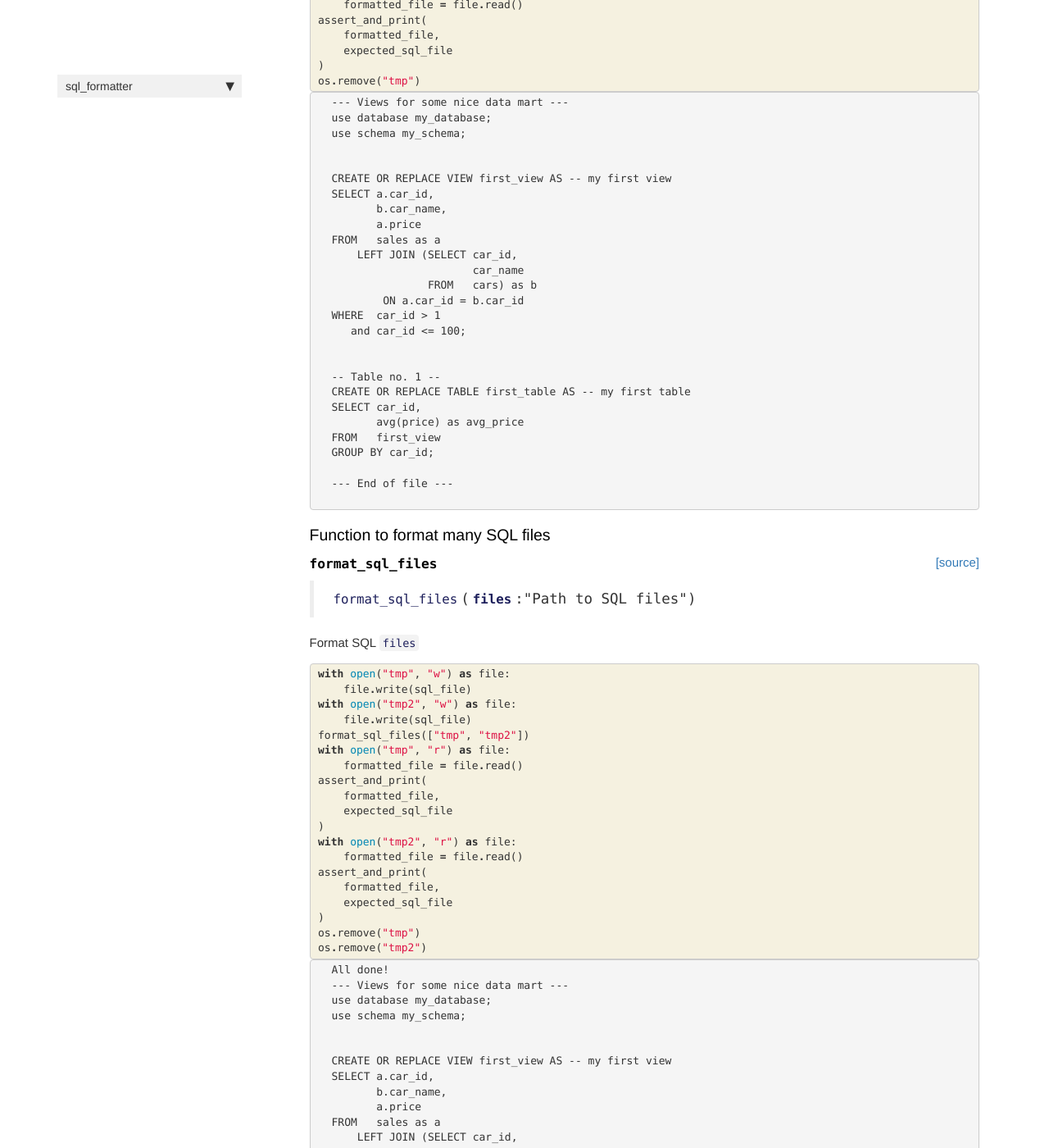
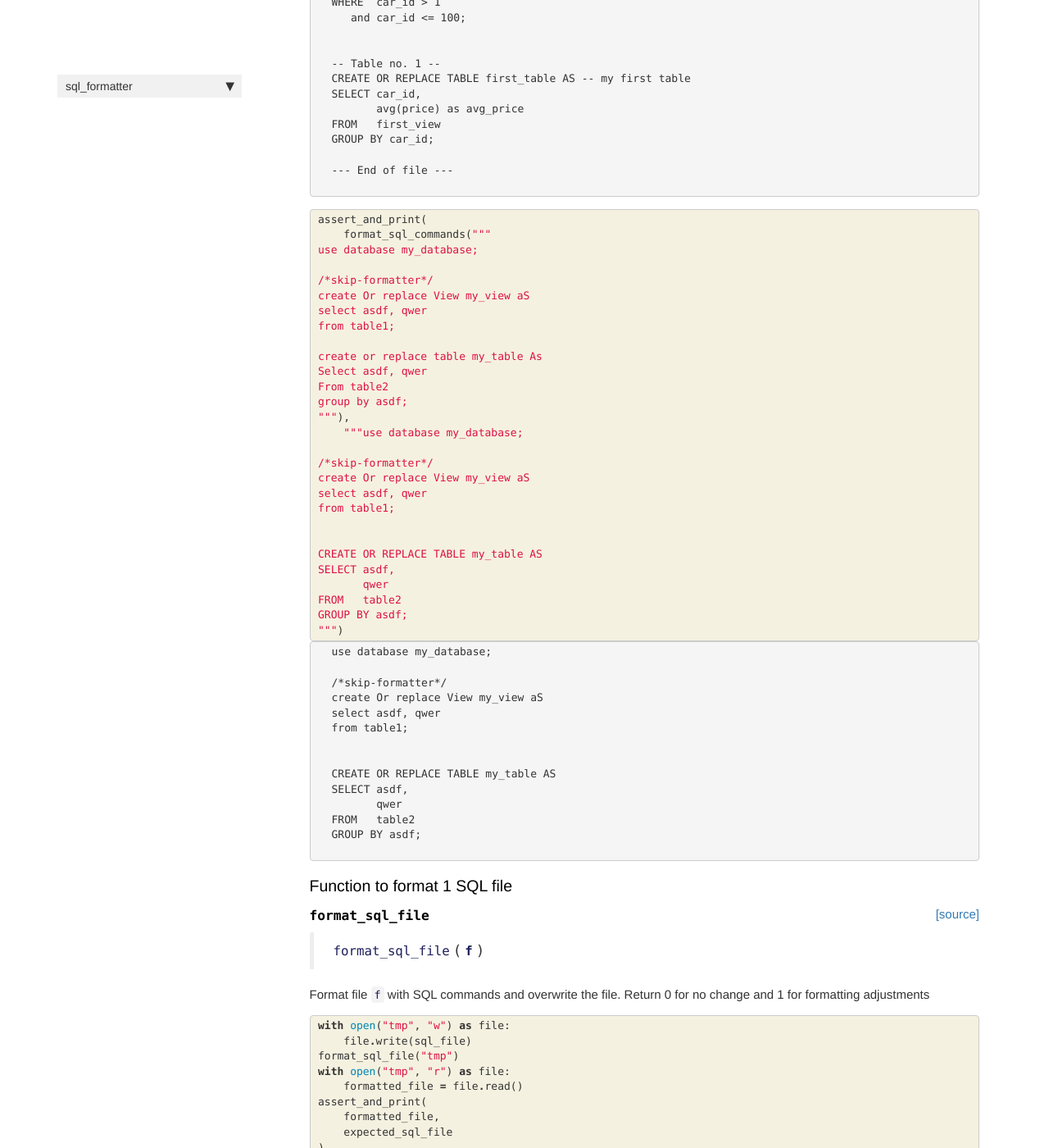
Before and after one commit to PabloRMira/sql_formatter, a Jekyll site: the page built from docs/format_file.html, in a window 1280 px wide and 1400 px high, scrolled down 3560 px. Shown: the whole window at 82% size. Built offline with Jekyll 4.4.1, drawn with Linux system fonts in a browser that asks for light colours; nearby versions of some CDN libraries; comment, search, counter and statistics services are not loaded; some of the changed text lies outside the part shown.

Commit message:
[FEA] Allow user to skip formatter for queries using /*skip-formatter*/ (#19)

```diff
--- a/docs/format_file.html
+++ b/docs/format_file.html
@@ -278,7 +278,7 @@ nb_path: "nbs/01_format_file.ipynb"
 
 <div class="cell border-box-sizing text_cell rendered"><div class="inner_cell">
 <div class="text_cell_render border-box-sizing rendered_html">
-<h3 id="Main-function-formattin-SQL-commands">Main function formattin SQL commands<a class="anchor-link" href="#Main-function-formattin-SQL-commands"> </a></h3>
+<h3 id="Marker-to-not-format-queries-specified-by-user">Marker to not format queries specified by user<a class="anchor-link" href="#Marker-to-not-format-queries-specified-by-user"> </a></h3>
 </div>
 </div>
 </div>
@@ -293,7 +293,90 @@ nb_path: "nbs/01_format_file.ipynb"
 
 
 <div class="output_markdown rendered_html output_subarea ">
-<h4 id="format_sql_commands" class="doc_header"><code>format_sql_commands</code><a href="https://github.com/PabloRMira/sql_formatter/tree/master/sql_formatter/format_file.py#L17" class="source_link" style="float:right">[source]</a></h4><blockquote><p><code>format_sql_commands</code>(<strong><code>s</code></strong>)</p>
+<h4 id="check_skip_marker" class="doc_header"><code>check_skip_marker</code><a href="https://github.com/PabloRMira/sql_formatter/tree/master/sql_formatter/format_file.py#L17" class="source_link" style="float:right">[source]</a></h4><blockquote><p><code>check_skip_marker</code>(<strong><code>s</code></strong>)</p>
+</blockquote>
+<p>Checks whether user set marker /<em>skip-formatter</em>/ to not format query</p>
+
+</div>
+
+</div>
+
+</div>
+</div>
+
+</div>
+    {% endraw %}
+
+    {% raw %}
+
+<div class="cell border-box-sizing code_cell rendered">
+
+</div>
+    {% endraw %}
+
+    {% raw %}
+
+<div class="cell border-box-sizing code_cell rendered">
+<div class="input">
+
+<div class="inner_cell">
+    <div class="input_area">
+<div class=" highlight hl-ipython3"><pre><span></span><span class="k">assert</span> <span class="n">check_skip_marker</span><span class="p">(</span><span class="s2">&quot;&quot;&quot;</span>
+<span class="s2">SELECT asdf,</span>
+<span class="s2"> qwer,</span>
+<span class="s2"> /*skip-formatter*/</span>
+<span class="s2"> asdf2</span>
+<span class="s2">FRoM table1</span>
+<span class="s2">&quot;&quot;&quot;</span><span class="p">)</span>
+</pre></div>
+
+    </div>
+</div>
+</div>
+
+</div>
+    {% endraw %}
+
+    {% raw %}
+
+<div class="cell border-box-sizing code_cell rendered">
+<div class="input">
+
+<div class="inner_cell">
+    <div class="input_area">
+<div class=" highlight hl-ipython3"><pre><span></span><span class="k">assert</span> <span class="ow">not</span> <span class="n">check_skip_marker</span><span class="p">(</span><span class="s2">&quot;&quot;&quot;</span>
+<span class="s2">SELECT asdf,</span>
+<span class="s2"> qwer,</span>
+<span class="s2"> asdf2</span>
+<span class="s2">FRoM table1</span>
+<span class="s2">&quot;&quot;&quot;</span><span class="p">)</span>
+</pre></div>
+
+    </div>
+</div>
+</div>
+
+</div>
+    {% endraw %}
+
+<div class="cell border-box-sizing text_cell rendered"><div class="inner_cell">
+<div class="text_cell_render border-box-sizing rendered_html">
+<h3 id="Main-function-formatting-SQL-commands">Main function formatting SQL commands<a class="anchor-link" href="#Main-function-formatting-SQL-commands"> </a></h3>
+</div>
+</div>
+</div>
+    {% raw %}
+
+<div class="cell border-box-sizing code_cell rendered">
+
+<div class="output_wrapper">
+<div class="output">
+
+<div class="output_area">
+
+
+<div class="output_markdown rendered_html output_subarea ">
+<h4 id="format_sql_commands" class="doc_header"><code>format_sql_commands</code><a href="https://github.com/PabloRMira/sql_formatter/tree/master/sql_formatter/format_file.py#L22" class="source_link" style="float:right">[source]</a></h4><blockquote><p><code>format_sql_commands</code>(<strong><code>s</code></strong>)</p>
 </blockquote>
 <p>Format SQL commands in <code>s</code></p>
 
@@ -374,6 +457,77 @@ GROUP BY car_id;
 </div>
     {% endraw %}
 
+    {% raw %}
+
+<div class="cell border-box-sizing code_cell rendered">
+<div class="input">
+
+<div class="inner_cell">
+    <div class="input_area">
+<div class=" highlight hl-ipython3"><pre><span></span><span class="n">assert_and_print</span><span class="p">(</span>
+    <span class="n">format_sql_commands</span><span class="p">(</span><span class="s2">&quot;&quot;&quot;</span>
+<span class="s2">use database my_database;</span>
+
+<span class="s2">/*skip-formatter*/</span>
+<span class="s2">create Or replace View my_view aS</span>
+<span class="s2">select asdf, qwer</span>
+<span class="s2">from table1;</span>
+
+<span class="s2">create or replace table my_table As</span>
+<span class="s2">Select asdf, qwer</span>
+<span class="s2">From table2</span>
+<span class="s2">group by asdf;</span>
+<span class="s2">&quot;&quot;&quot;</span><span class="p">),</span>
+    <span class="sd">&quot;&quot;&quot;use database my_database;</span>
+
+<span class="sd">/*skip-formatter*/</span>
+<span class="sd">create Or replace View my_view aS</span>
+<span class="sd">select asdf, qwer</span>
+<span class="sd">from table1;</span>
+
+
+<span class="sd">CREATE OR REPLACE TABLE my_table AS</span>
+<span class="sd">SELECT asdf,</span>
+<span class="sd">       qwer</span>
+<span class="sd">FROM   table2</span>
+<span class="sd">GROUP BY asdf;</span>
+<span class="sd">&quot;&quot;&quot;</span><span class="p">)</span>
+</pre></div>
+
+    </div>
+</div>
+</div>
+
+<div class="output_wrapper">
+<div class="output">
+
+<div class="output_area">
+
+<div class="output_subarea output_stream output_stdout output_text">
+<pre>use database my_database;
+
+/*skip-formatter*/
+create Or replace View my_view aS
+select asdf, qwer
+from table1;
+
+
+CREATE OR REPLACE TABLE my_table AS
+SELECT asdf,
+       qwer
+FROM   table2
+GROUP BY asdf;
+
+</pre>
+</div>
+</div>
+
+</div>
+</div>
+
+</div>
+    {% endraw %}
+
 <div class="cell border-box-sizing text_cell rendered"><div class="inner_cell">
 <div class="text_cell_render border-box-sizing rendered_html">
 <h3 id="Function-to-format-1-SQL-file">Function to format 1 SQL file<a class="anchor-link" href="#Function-to-format-1-SQL-file"> </a></h3>
@@ -391,7 +545,7 @@ GROUP BY car_id;
 
 
 <div class="output_markdown rendered_html output_subarea ">
-<h4 id="format_sql_file" class="doc_header"><code>format_sql_file</code><a href="https://github.com/PabloRMira/sql_formatter/tree/master/sql_formatter/format_file.py#L35" class="source_link" style="float:right">[source]</a></h4><blockquote><p><code>format_sql_file</code>(<strong><code>f</code></strong>)</p>
+<h4 id="format_sql_file" class="doc_header"><code>format_sql_file</code><a href="https://github.com/PabloRMira/sql_formatter/tree/master/sql_formatter/format_file.py#L40" class="source_link" style="float:right">[source]</a></h4><blockquote><p><code>format_sql_file</code>(<strong><code>f</code></strong>)</p>
 </blockquote>
 <p>Format file <code>f</code> with SQL commands and overwrite the file.
 Return 0 for no change and 1 for formatting adjustments</p>
@@ -496,7 +650,7 @@ GROUP BY car_id;
 
 
 <div class="output_markdown rendered_html output_subarea ">
-<h4 id="format_sql_files" class="doc_header"><code>format_sql_files</code><a href="https://github.com/PabloRMira/sql_formatter/tree/master/sql_formatter/format_file.py#L50" class="source_link" style="float:right">[source]</a></h4><blockquote><p><code>format_sql_files</code>(<strong><code>files</code></strong>:"Path to SQL files")</p>
+<h4 id="format_sql_files" class="doc_header"><code>format_sql_files</code><a href="https://github.com/PabloRMira/sql_formatter/tree/master/sql_formatter/format_file.py#L55" class="source_link" style="float:right">[source]</a></h4><blockquote><p><code>format_sql_files</code>(<strong><code>files</code></strong>:"Path to SQL files")</p>
 </blockquote>
 <p>Format SQL <code>files</code></p>
 
--- a/sql_formatter/_nbdev.py
+++ b/sql_formatter/_nbdev.py
@@ -21,6 +21,7 @@ index = {"assert_and_print": "00_core.ipynb",
          "format_subquery": "00_core.ipynb",
          "format_sql": "00_core.ipynb",
          "check_sql_query": "01_format_file.ipynb",
+         "check_skip_marker": "01_format_file.ipynb",
          "format_sql_commands": "01_format_file.ipynb",
          "format_sql_file": "01_format_file.ipynb",
          "format_sql_files": "01_format_file.ipynb"}
```
Also changed, not shown: sql_formatter/format_file.py (+7 -2 lines), README.md, 1 other file.
